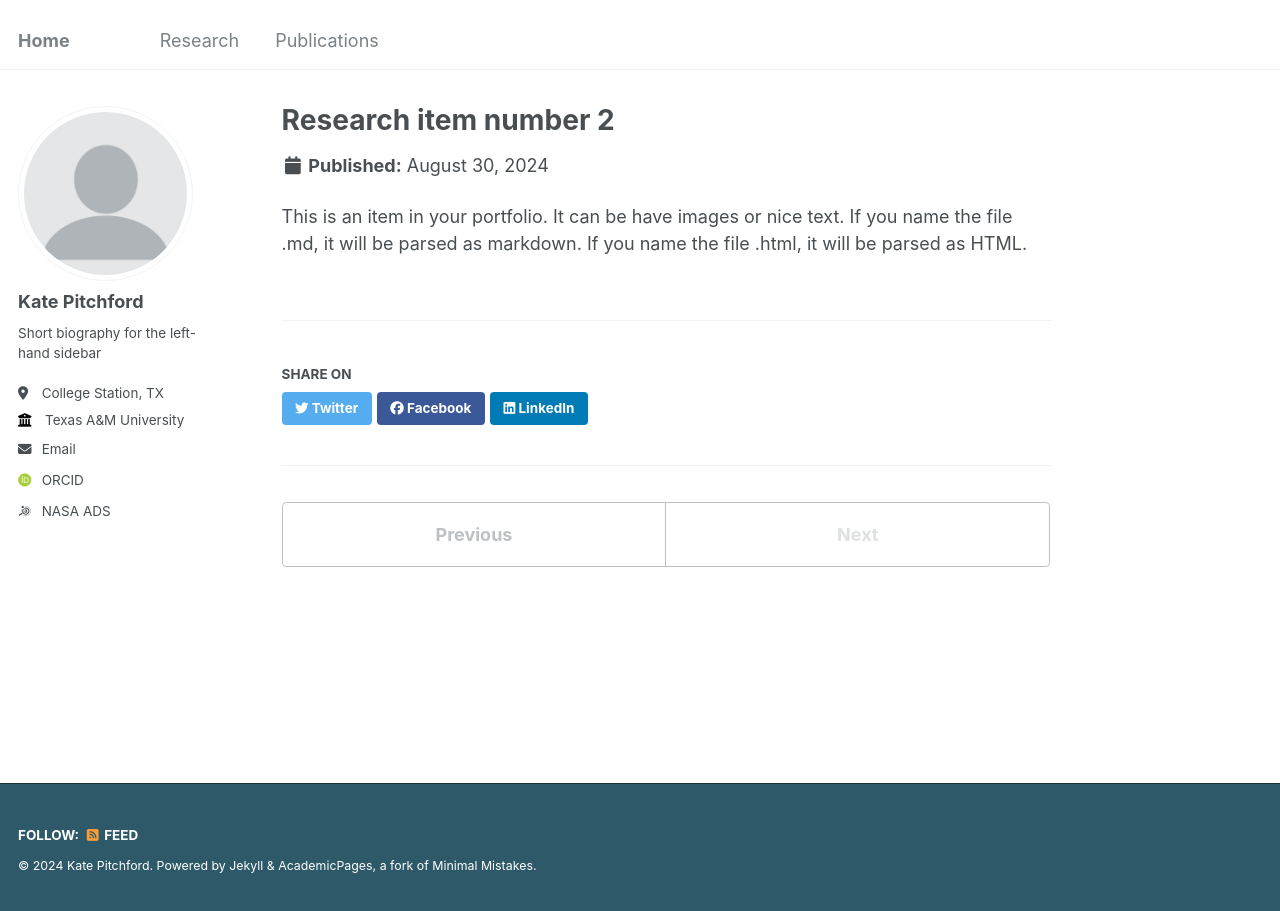
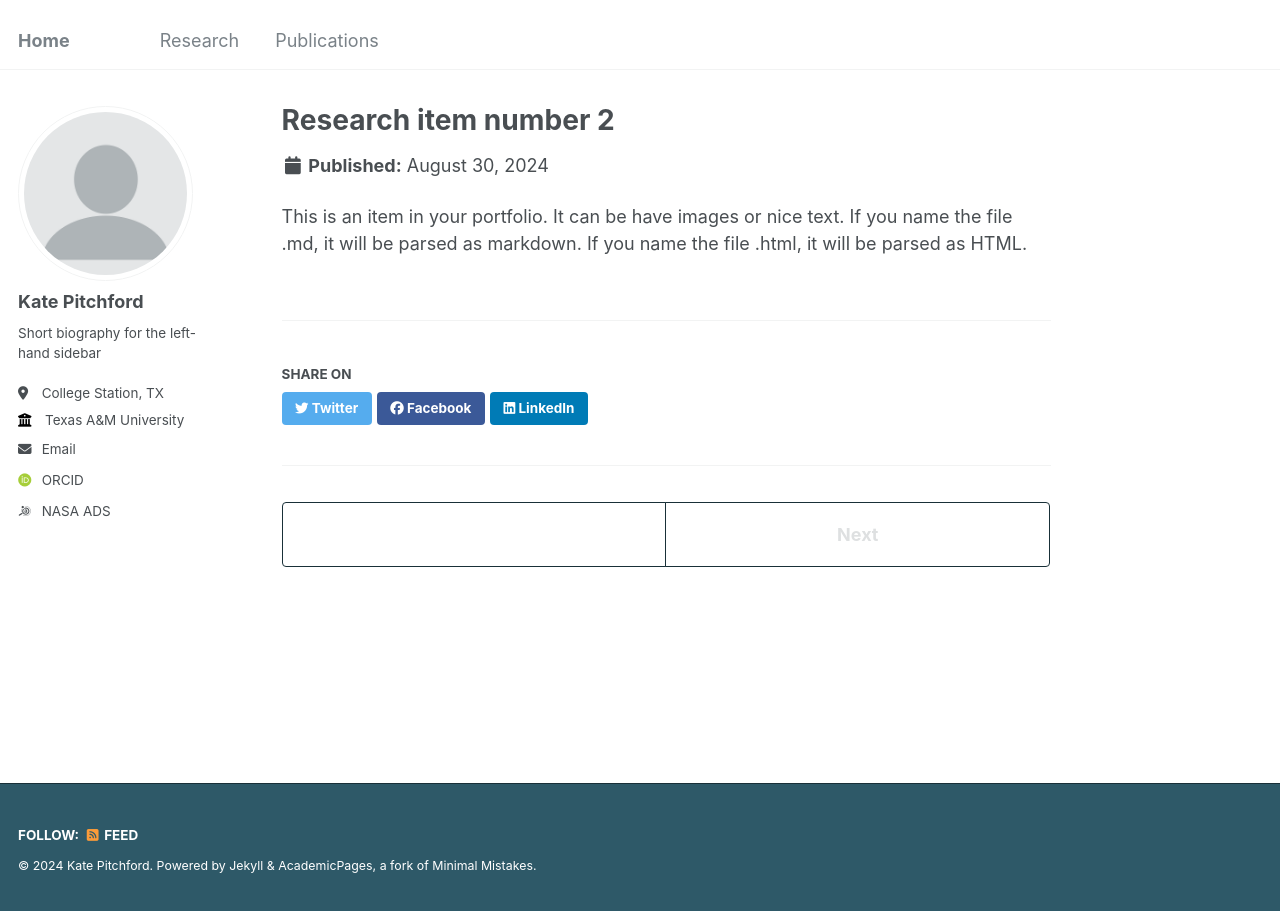
Before and after one commit to lkpitchford/lkpitchford.github.io, a Jekyll site: the page built from _research/portfolio-2.html, in a window 1280 px wide. Built offline with Jekyll 4.4.1, drawn with Linux system fonts in a browser that asks for light colours; some web fonts are replaced.

Commit message:
Update _navigation.scss

```diff
--- a/_sass/_navigation.scss
+++ b/_sass/_navigation.scss
@@ -83,21 +83,21 @@
       line-height: 1.5;
       text-align: center;
       text-decoration: none;
-      color: mix(#fff, $gray, 25%);
-      border: 1px solid $light-gray;
+      color: #fff;
+      border: 1px solid #193038;
       border-radius: 0;
 
       &:hover {
-        color: $link-color-hover;
+        color: #4C6771;
       }
 
       &.current {
         color: #fff;
-        background: $primary-color;
+        background: #2e5968;
       }
 
       &.disabled {
-        color: mix(#fff, $gray, 75%);
+        color: #fff;
         pointer-events: none;
         cursor: not-allowed;
       }
@@ -131,12 +131,12 @@
     font-weight: bold;
     text-align: center;
     text-decoration: none;
-    color: mix(#fff, $gray, 50%);
-    border: 1px solid $light-gray;
+    color: #fff;
+    border: 1px solid #193038;
     border-radius: $border-radius;
 
     &:hover {
-      color: $link-color-hover;
+      color: #4C6771;
     }
 
     &:first-child {
```
